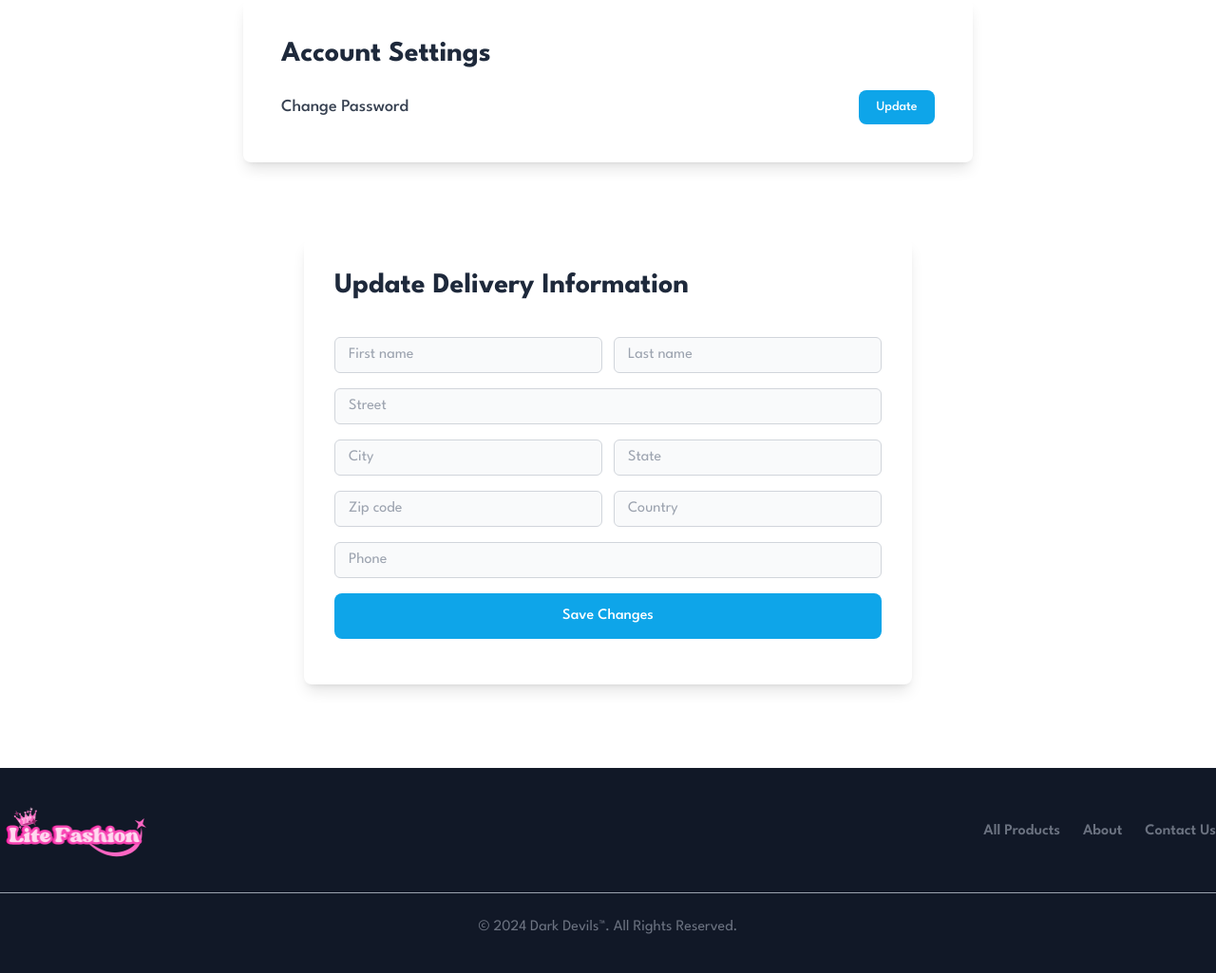
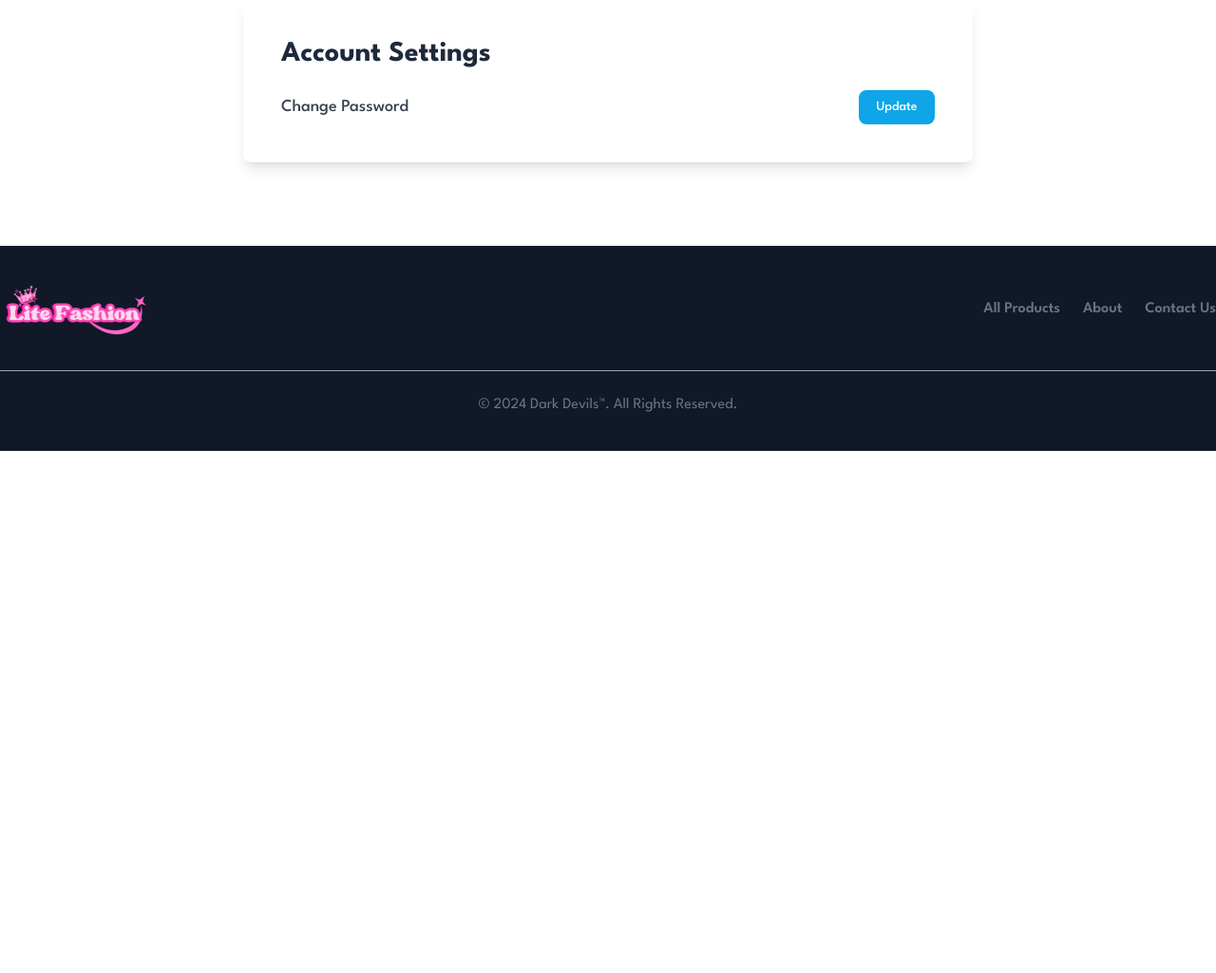
Before and after one commit to Dhanushka010Mahesh/LiteFashionDarkDevils, a PHP site: page /LiteFashionDarkDevils/pages/profile.php in a window 1280 px wide. Shown: the part 1105-2130 px from the top of the page at 95% size. After the commit the page ends 1580 px from the top, so only its background shows below. Run offline with PHP 8.4, Linux system fonts and the light colour scheme; a user stored in the database is signed in; data comes from the database, SQL or seed files in the repository; data that the repository does not hold is empty; some libraries are stand-ins or nearby versions.

Commit message:
set for video record

```diff
--- a/admin/dashboard.php
+++ b/admin/dashboard.php
@@ -74,7 +74,7 @@ try {
                         </div>
                         <div class="bg-green-50 p-4 rounded-lg border border-green-100 shadow-sm">
                             <h3 class="text-green-600 font-semibold">Total Orders</h3>
-                            <p class="text-2xl font-bold text-green-600">...</p>
+                            <p class="text-2xl font-bold text-green-600">1</p>
                         </div>
                         <div class="bg-purple-50 p-4 rounded-lg border border-purple-100 shadow-sm">
                             <h3 class="text-purple-600 font-semibold">Total Customers</h3>
@@ -82,7 +82,7 @@ try {
                         </div>
                         <div class="bg-red-50 p-4 rounded-lg border border-red-100 shadow-sm">
                             <h3 class="text-red-600 font-semibold">Revenue</h3>
-                            <p class="text-2xl font-bold text-red-600">Rs. ...</p>
+                            <p class="text-2xl font-bold text-red-600">Rs. 6650</p>
                         </div>
                     </div>
 
--- a/user/pages/cart.php
+++ b/user/pages/cart.php
@@ -83,7 +83,7 @@ require_once('../includes/config.php');
           <?php if (count($allCartItems) > 0) : ?>
           <div class="flex justify-between">
             <p>Shipping</p>
-            <p>RS : 250.00</p>
+            <p>Free</p>
           </div>
           <div class="flex justify-between my-4">
             <p class="font-semibold">Total</p>
@@ -198,7 +198,7 @@ require_once('../includes/config.php');
           //$('.totalPriceSession').val(sum); JQuary
 
 
-          document.querySelector('.totalCostWithShipping').textContent = (sum + 250).toFixed(2);
+          document.querySelector('.totalCostWithShipping').textContent = (sum).toFixed(2);
 
         }, 4000);
       }
--- a/user/pages/place_order.php
+++ b/user/pages/place_order.php
@@ -100,11 +100,11 @@ if (!isset($_SESSION['cus_username'])) {
                         </div>
                         <div class="flex justify-between">
                             <span>Shipping</span>
-                            <span>RS : 250.00</span>
+                            <span>Free</span>
                         </div>
                         <div class="flex justify-between font-semibold mt-2">
                             <span>Total</span>
-                            <span><?php echo "Rs : ".($_SESSION['total_price_cart']+250); ?></span>
+                            <span><?php echo "Rs : ".($_SESSION['total_price_cart']); ?></span>
                         </div>
                     </div>
                 </div>
--- a/user/pages/profile.php
+++ b/user/pages/profile.php
@@ -12,20 +12,16 @@
 
   <?php
 
-  if (!isset($_SESSION['username'])) {
+  if (!isset($_SESSION['cus_username'])) {
     echo "<script> window.location.href='http://localhost/LiteFashionDarkDevils/user/'; </script>";
   }
 
    // Fetch customer data
-  $userData = $connection->query("select * from customers where CustermerId='{$_SESSION['custormerId']}'");
+  $userData = $connection->query("select * from customers where CustermerId='{$_SESSION['cus_Id']}'");
   $userData->execute();
   $allUserData = $userData->fetchAll(PDO::FETCH_OBJ);
 
-  // Fetch delivery address
-  $addressData = $connection->prepare("SELECT * FROM delivery_address WHERE CustermerId = :custermerId");
-  $addressData->bindParam(':custermerId', $_SESSION['custormerId']);
-  $addressData->execute();
-  $addressData = $addressData->fetch(PDO::FETCH_OBJ);
+
   ?>
 
   <!-- page header -->
@@ -110,83 +106,6 @@
     </div>
   </section>
 
-  <!-- Delivery Information -->
-  <div class="flex justify-center items-center py-10">
-    <form id="postForm2" class="flex flex-col gap-4 w-1/2 bg-white shadow-lg rounded-lg p-8">
-      <h2 class="text-3xl font-bold text-slate-800 mb-5">Update Delivery Information</h2>
-
-      <div class="flex gap-3">
-        <input
-          class="border border-gray-300 rounded-md py-1.5 px-3.5 w-full bg-gray-50"
-          type="text"
-          name="first_name"
-          placeholder="First name"
-          value="<?php echo isset($addressData->first_name) ? $addressData->first_name : ''; ?>" />
-        <input
-          class="border border-gray-300 rounded-md py-1.5 px-3.5 w-full bg-gray-50"
-          type="text"
-          name="last_name"
-          placeholder="Last name"
-          value="<?php echo isset($addressData->last_name) ? $addressData->last_name : ''; ?>" />
-      </div>
-
-      <input
-        class="border border-gray-300 rounded-md py-1.5 px-3.5 w-full bg-gray-50"
-        type="text"
-        name="street"
-        placeholder="Street"
-        value="<?php echo isset($addressData->street) ? $addressData->street : ''; ?>" />
-
-      <div class="flex gap-3">
-        <input
-          class="border border-gray-300 rounded-md py-1.5 px-3.5 w-full bg-gray-50"
-          type="text"
-          name="city"
-          placeholder="City"
-          value="<?php echo isset($addressData->city) ? $addressData->city : ''; ?>" />
-        <input
-          class="border border-gray-300 rounded-md py-1.5 px-3.5 w-full bg-gray-50"
-          type="text"
-          name="state"
-          placeholder="State"
-          value="<?php echo isset($addressData->state) ? $addressData->state : ''; ?>" />
-      </div>
-
-      <div class="flex gap-3">
-        <input
-          class="border border-gray-300 rounded-md py-1.5 px-3.5 w-full bg-gray-50"
-          type="number"
-          name="zip_code"
-          placeholder="Zip code"
-          value="<?php echo isset($addressData->zip_code) ? $addressData->zip_code : ''; ?>" />
-        <input
-          class="border border-gray-300 rounded-md py-1.5 px-3.5 w-full bg-gray-50"
-          type="text"
-          name="country"
-          placeholder="Country"
-          value="<?php echo isset($addressData->country) ? $addressData->country : ''; ?>" />
-      </div>
-
-      <input
-        class="border border-gray-300 rounded-md py-1.5 px-3.5 w-full bg-gray-50"
-        type="number"
-        name="phone"
-        placeholder="Phone"
-        value="<?php echo isset($addressData->phone) ? $addressData->phone : ''; ?>" />
-
-      <!-- submit -->
-      <button
-        type="submit"
-        name="submit"
-        class="block w-full py-3 px-5 text-white bg-sky-500 rounded-lg font-medium hover:bg-sky-700 transition">
-        Save Changes
-      </button>
-
-      <!-- Message -->
-      <h1 class="text-sky-500 font-semibold text-lg text-center" id="show2"></h1>
-    </form>
-  </div>
-
 
   <!-- footer -->
   <?php include_once '../includes/footer.php' ?>
--- a/user/pages/single_product.php
+++ b/user/pages/single_product.php
@@ -147,7 +147,7 @@ if (isset($_GET['id'])) {
   <!-- related products section -->
   <section id="feature-products" class="py-8 px-20 mt-5">
     <div class="text-center">
-      <h2 class="text-5xl font-bold">Feature Products</h2>
+      <h2 class="text-5xl font-bold">Related Products</h2>
       <p class="text-lg text-slate-500">
         Summer Collection New Modern Design
       </p>
--- a/user/pages/update_profile.php
+++ b/user/pages/update_profile.php
@@ -3,7 +3,7 @@ include_once '../includes/config.php';
 session_start();
 
 if ($_SERVER['REQUEST_METHOD'] == 'POST') {
-    $customerId = $_SESSION['custormerId'];
+    $customerId = $_SESSION['cus_Id'];
     $fullname = $_POST['fullname'];
     $username = $_POST['username'];
     $phone = $_POST['phone'];
```
Also changed, not shown: admin/pages/order_list.php (+27 -24 lines), admin/pages/report.php (+10 -20 lines), user/pages/PaymentSuccess.php (+25 -7 lines), user/pages/orders.php (+12 -12 lines), 1 other file.
